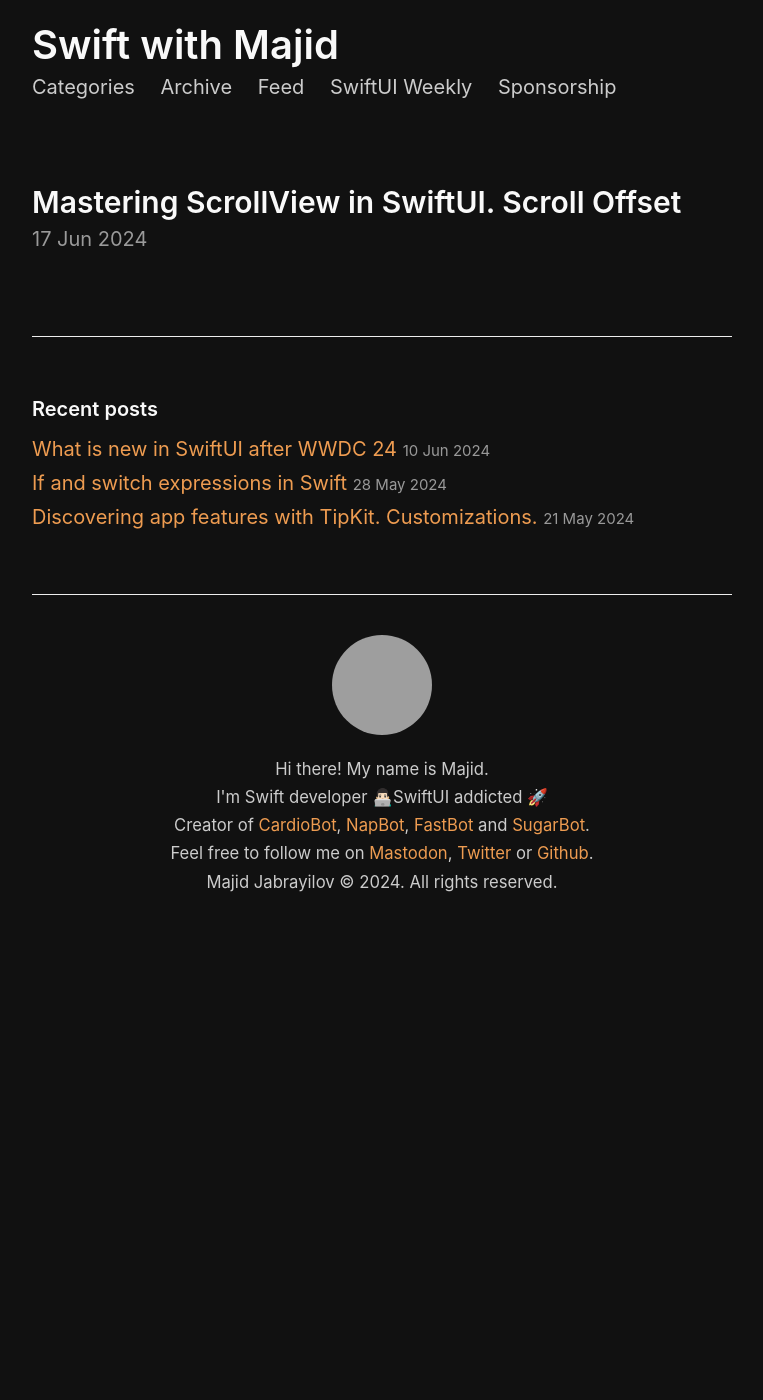
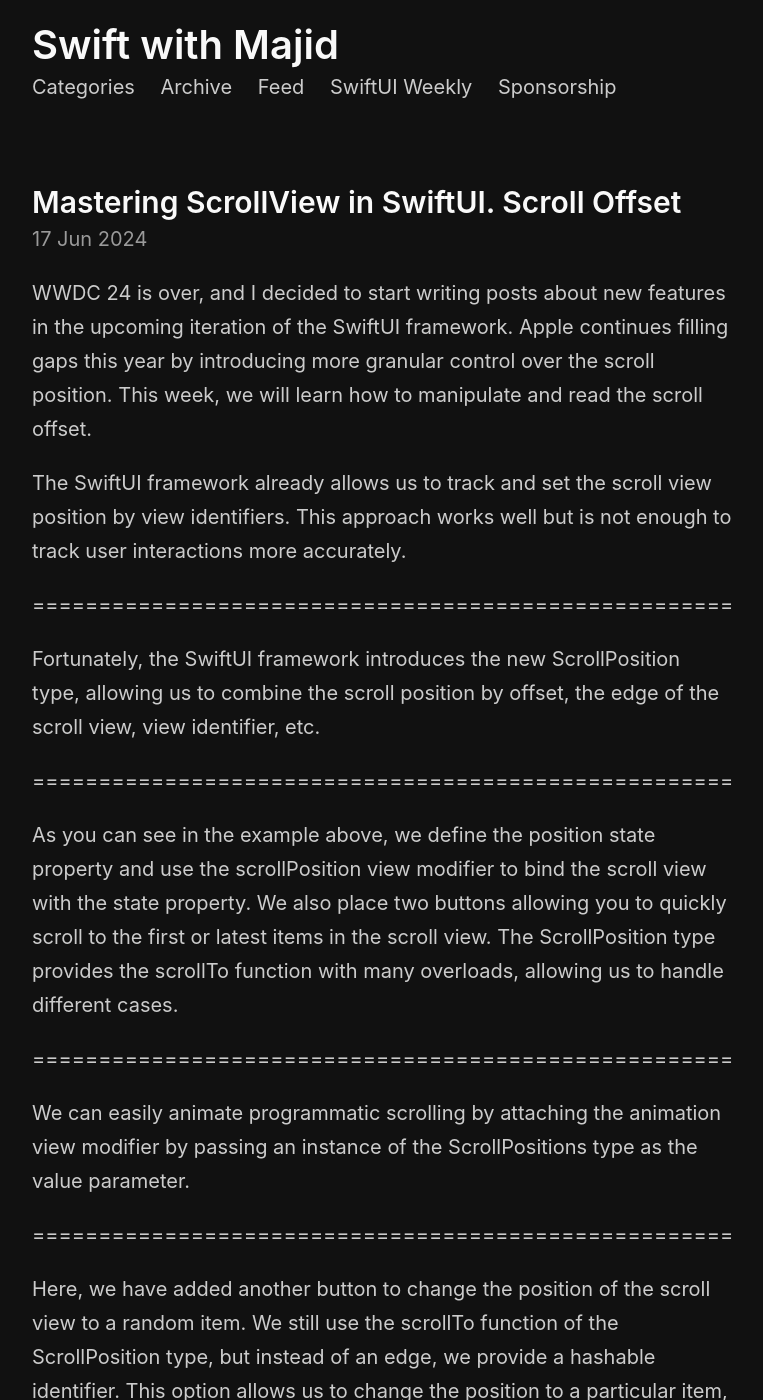
Before and after one commit to mecid/mecid.github.io, a Jekyll site: the page built from _posts/2024-06-17-mastering-scrollview-in-swiftui-scroll-offset.md, in a window 1280 px wide and 1400 px high. Shown: the whole window, without its empty margins (258-1021 px from the left). Built offline with Jekyll 4.4.1, drawn with Linux system fonts in a browser that asks for light colours; some of the changed text lies outside the part shown; grey boxes are pictures that could not be loaded.

Commit message:
scroll position post content added

```diff
--- a/_posts/2024-06-17-mastering-scrollview-in-swiftui-scroll-offset.md
+++ b/_posts/2024-06-17-mastering-scrollview-in-swiftui-scroll-offset.md
@@ -2,3 +2,35 @@
 title: Mastering ScrollView in SwiftUI. Scroll Offset
 layout: post
 ---
+
+WWDC 24 is over, and I decided to start writing posts about new features in the upcoming iteration of the SwiftUI framework. Apple continues filling gaps this year by introducing more granular control over the scroll position. This week, we will learn how to manipulate and read the scroll offset.
+
+The SwiftUI framework already allows us to track and set the scroll view position by view identifiers. This approach works well but is not enough to track user interactions more accurately.
+
+=====================================================
+
+Fortunately, the SwiftUI framework introduces the new ScrollPosition type, allowing us to combine the scroll position by offset, the edge of the scroll view, view identifier, etc.
+
+=====================================================
+
+As you can see in the example above, we define the position state property and use the scrollPosition view modifier to bind the scroll view with the state property. We also place two buttons allowing you to quickly scroll to the first or latest items in the scroll view. The ScrollPosition type provides the scrollTo function with many overloads, allowing us to handle different cases.
+
+=====================================================
+
+We can easily animate programmatic scrolling by attaching the animation view modifier by passing an instance of the ScrollPositions type as the value parameter.
+
+=====================================================
+
+Here, we have added another button to change the position of the scroll view to a random item. We still use the scrollTo function of the ScrollPosition type, but instead of an edge, we provide a hashable identifier. This option allows us to change the position to a particular item, and by using the anchor parameter, we can choose the point of the selected view that should be visible.
+
+Last but not least is the overload of the scrollTo function with point parameter, allowing us to pass an instance of the CGPoint to scroll the view to the particular point of the content.
+
+=====================================================
+
+As you can see in the example above, we use the scrollTo function with a CGPoint parameter. It also provides overloads, allowing us to scroll the view only by the X or Y axis.
+
+=====================================================
+
+We learned how to manipulate the scroll position using the new ScrollPosition type, which also allows us to read the position of the scroll view. The ScrollPosition provides the optional edge, point, and viewID properties to read the value when you scroll programmatically. Whenever the user interacts with the scroll view, these properties become nil. The isPositionedByUser property on the ScrollPosition type allows us to understand whenever the user gesture moves the scroll view content.
+
+Today, we learned how to programmatically set the offset of the content in a scroll view. However, we can't read the offset of the scroll view using the ScrollPosition type whenever a user interacts with a scroll view using a gesture. To make it possible, the SwiftUI framework provides us with the onScrollGeometryChange view modifier we will cover in the next post.
```
